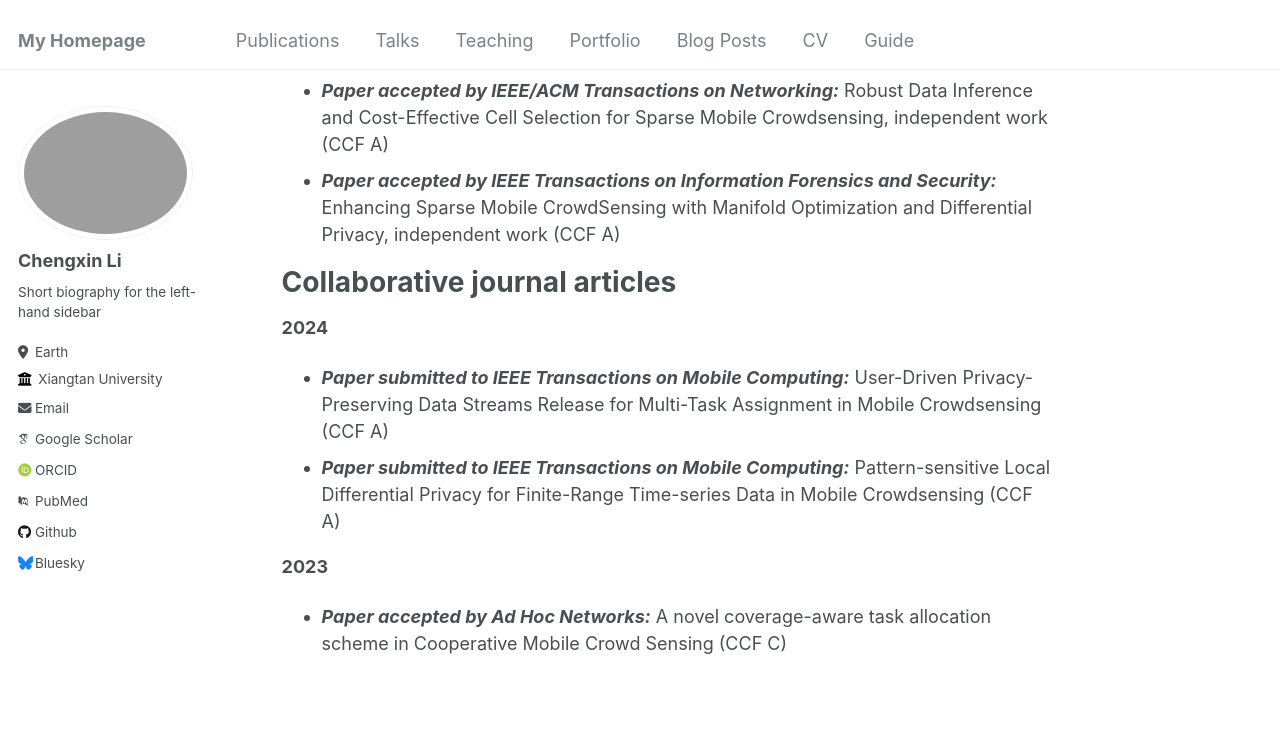
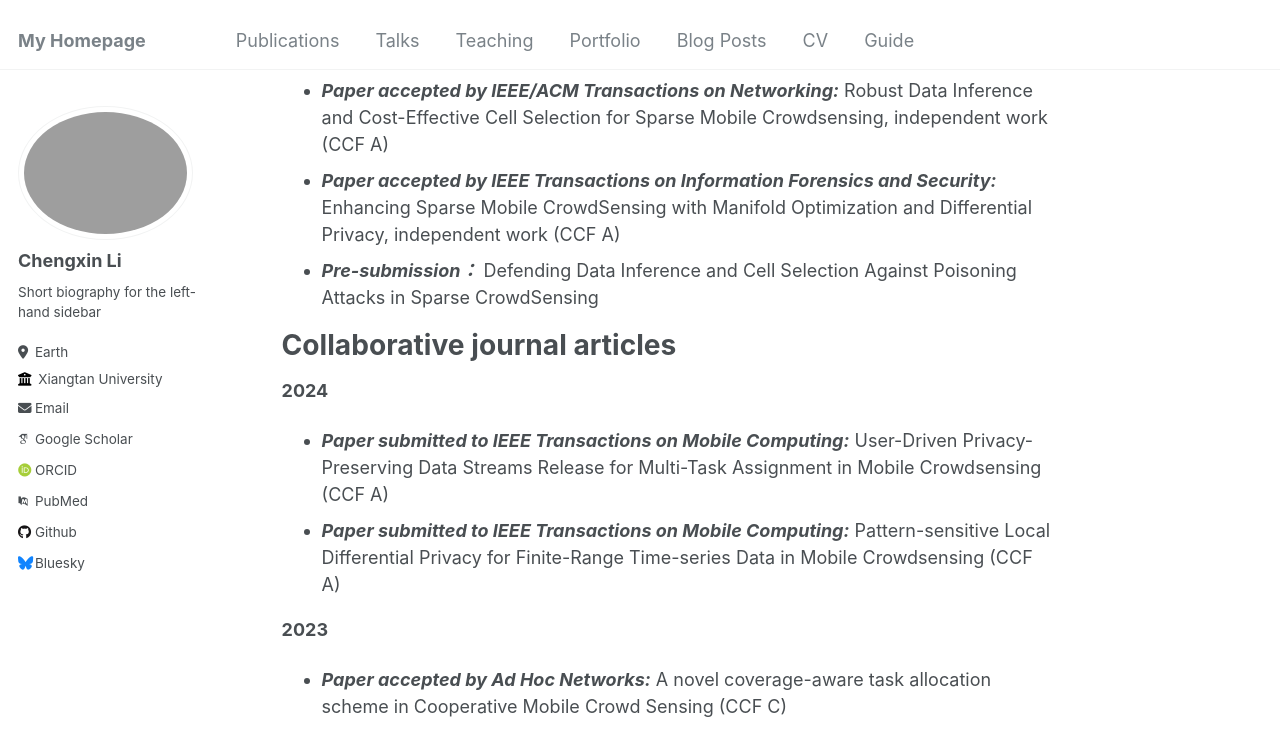
Before and after one commit to 1ichengxin/1ichengxin, a Jekyll site: the page built from _pages/about.md, in a window 1280 px wide and 900 px high, scrolled down 301 px. Shown: the top 756 px of the window. Built offline with Jekyll 4.4.1, drawn with Linux system fonts in a browser that asks for light colours; some web fonts are replaced.

Commit message:
Update about.md

```diff
--- a/_pages/about.md
+++ b/_pages/about.md
@@ -17,6 +17,7 @@ Main journal articles
 **2024**
 * ***Paper accepted by IEEE/ACM Transactions on Networking:*** Robust Data Inference and Cost-Effective Cell Selection for Sparse Mobile Crowdsensing, independent work (CCF A)
 * ***Paper accepted by IEEE Transactions on Information Forensics and Security:*** Enhancing Sparse Mobile CrowdSensing with Manifold Optimization and Differential Privacy, independent work (CCF A)
+* ***Pre-submission：*** Defending Data Inference and Cell Selection Against Poisoning Attacks in Sparse CrowdSensing
 
 
 Collaborative journal articles
```
